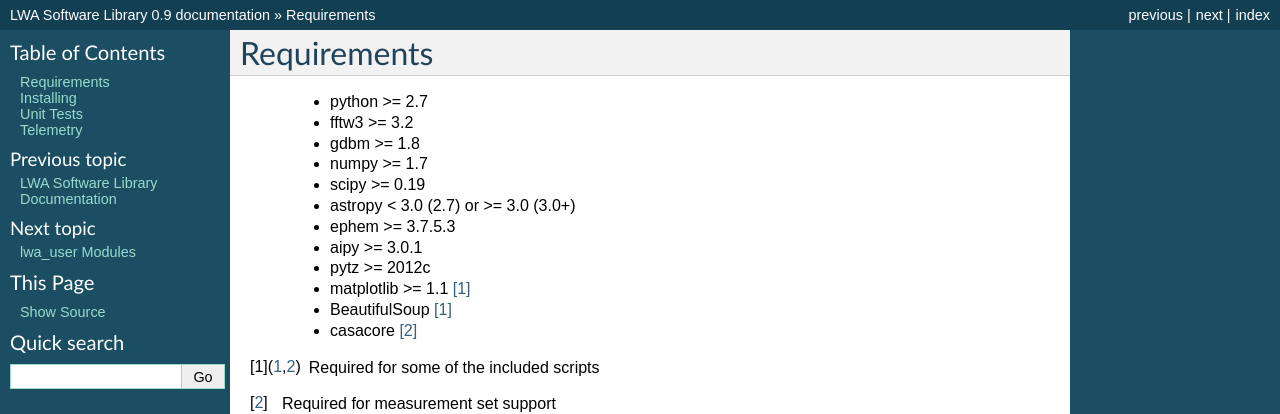
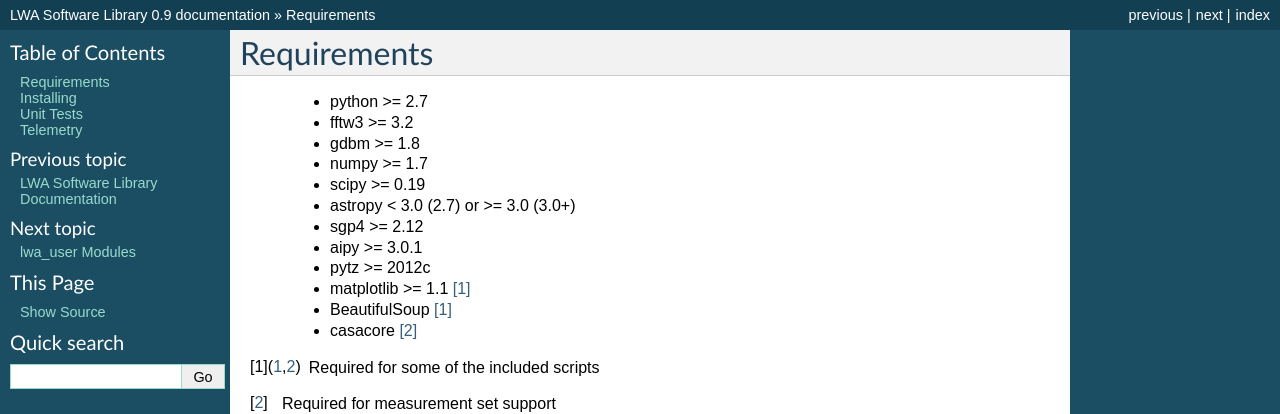
Before and after one commit to lwa-project/lsl, a Sphinx documentation site: the page built from docs/source/install.rst, in a window 1280 px wide. Shown: the top 414 px of the page. Built offline with Sphinx 7.4.7, drawn with Linux system fonts in a browser that asks for light colours; formulas are drawn with MathJax 3; pages that are not in the unit, such as notebooks, are missing from menus.

Commit message:
Removed pyephem for sgp4.

```diff
--- a/docs/source/install.rst
+++ b/docs/source/install.rst
@@ -6,7 +6,7 @@ Requirements
  * numpy >= 1.7
  * scipy >= 0.19
  * astropy < 3.0 (2.7) or >= 3.0 (3.0+)
- * ephem >= 3.7.5.3
+ * sgp4 >= 2.12
  * aipy >= 3.0.1
  * pytz >= 2012c
  * matplotlib >= 1.1 [1]_
--- a/setup.py
+++ b/setup.py
@@ -338,7 +338,7 @@ setup(
     scripts = glob.glob('scripts/*.py'),
     python_requires='>=2.7',
     setup_requires = ['numpy>=1.7'],
-    install_requires = [ASTROPY_VERSION, 'numpy>=1.7', 'scipy>=0.19', 'pyephem>=3.7.5.3', 'aipy>=3.0.1', 'pytz>=2012c'],
+    install_requires = [ASTROPY_VERSION, 'numpy>=1.7', 'scipy>=0.19', 'sgp4>=2.12', 'aipy>=3.0.1', 'pytz>=2012c'],
     include_package_data = True,
     ext_package = 'lsl',
     ext_modules = ExtensionModules,
```
Also changed, not shown: README.md (+1 -1 lines), 1 other file.
